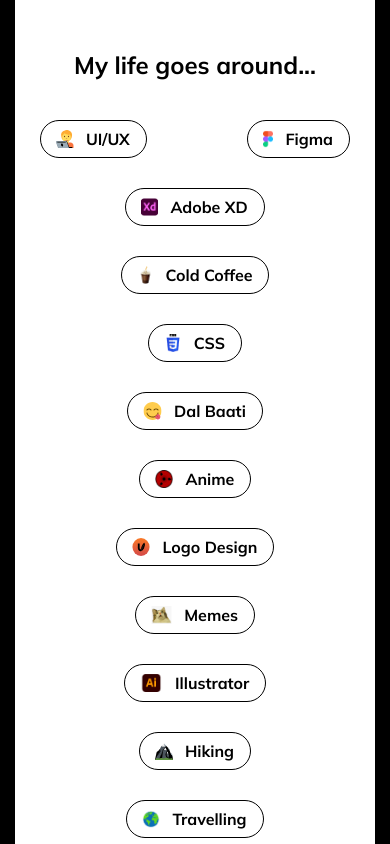
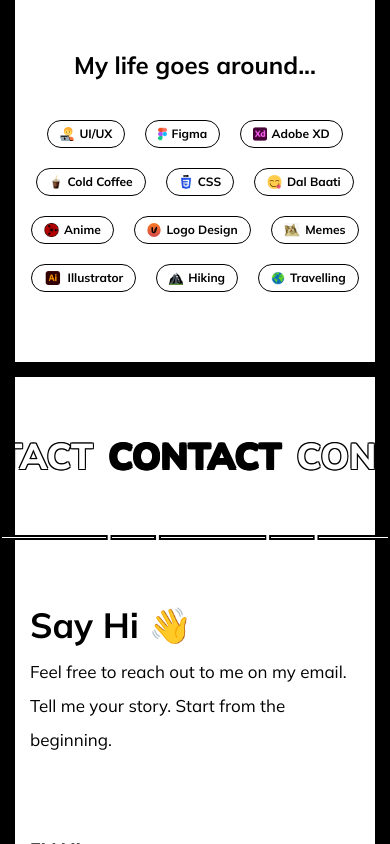
Before and after one commit to dayitava/literate-octo-bassoon, a Next.js app: page / in a window 390 px wide. Shown: the part 3400-4244 px from the top of the page. Built offline with nearby package versions, Linux system fonts and the light colour scheme.

Commit message:
ui fixes in chips

```diff
--- a/src/styles/globals.scss
+++ b/src/styles/globals.scss
@@ -520,10 +520,12 @@ section:not(.hero) {
       @media screen and (max-width: 991px) {
         padding-left: 20px;
         padding-right: 20px;
+        column-gap: 40px;
       }
       @media screen and (max-width: 576px) {
-        padding-left: 15px;
-        padding-right: 15px;
+        padding-left: 10px;
+        padding-right: 10px;
+        column-gap: 20px;
       }
       .interest {
         margin-bottom: 30px;
@@ -536,9 +538,35 @@ section:not(.hero) {
         height: 38px;
         gap: 12px;
         padding-left: 15px;
-        padding-right: 16px;
+        padding-right: 15px;
+        white-space: nowrap;
         img {
           height: 18px;
+        }
+
+        @media screen and (max-width: 991px) {
+          margin-bottom: 20px;
+          font-size: 14px;
+          line-height: 17px;
+          height: 32px;
+          padding-left: 14px;
+          padding-right: 14px;
+          gap: 8px;
+          img {
+            height: 16px;
+          }
+        }
+        @media screen and (max-width: 576px) {
+          margin-bottom: 20px;
+          font-size: 12px;
+          line-height: 15px;
+          height: 28px;
+          padding-left: 12px;
+          padding-right: 12px;
+          gap: 5px;
+          img {
+            height: 14px;
+          }
         }
       }
     }
```
